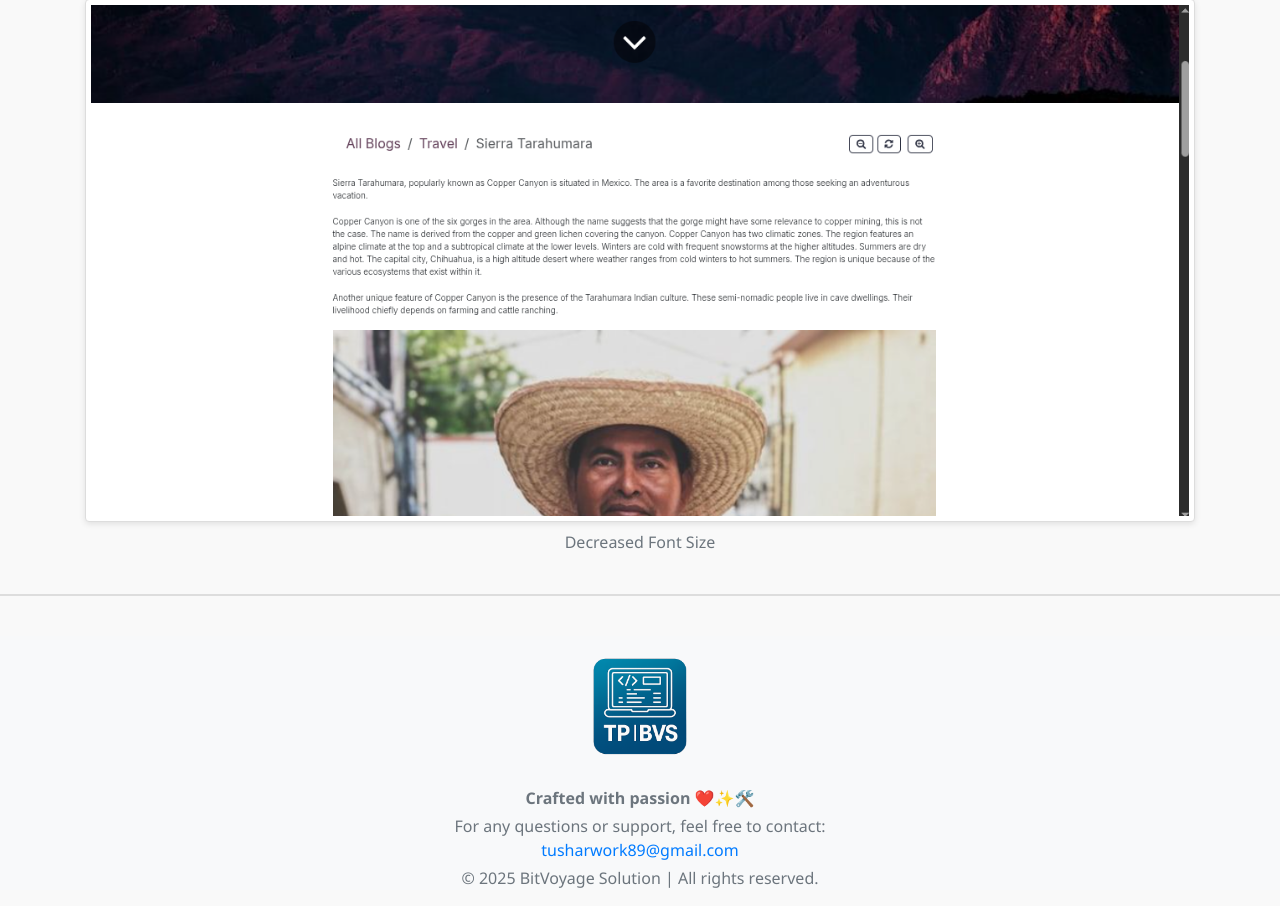
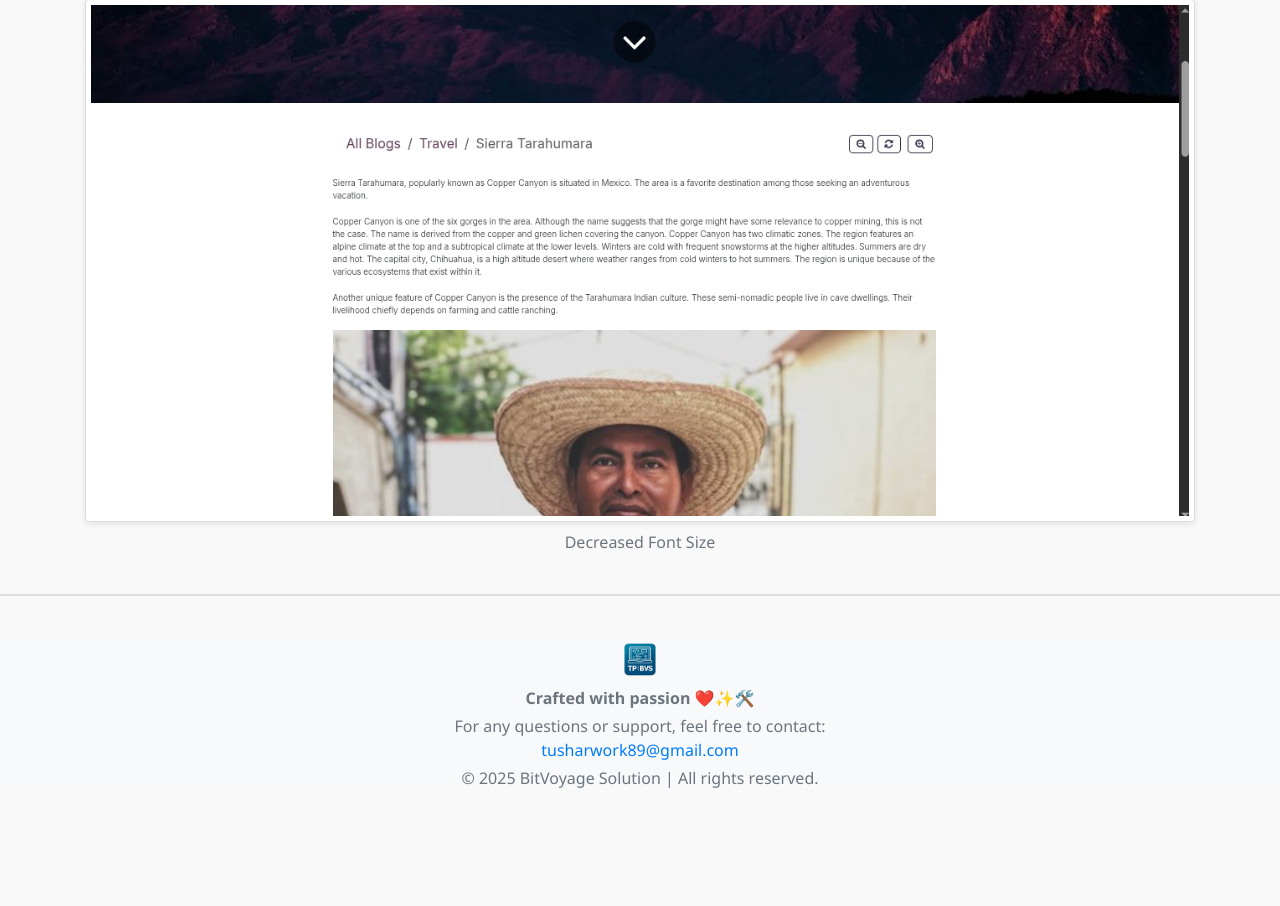
Before and after one commit to tusharbvs/odoo_apps, a plain HTML site: page bvs_website_font_countrol/static/description/index.html in a window 1280 px wide. Shown: the part 1411-2317 px from the top of the page. After the commit the page ends 2217 px from the top, so only its background shows below. Drawn offline with nearby package versions, Linux system fonts and the light colour scheme.

Commit message:
[ADD]image

```diff
--- a/bvs_website_font_countrol/static/description/index.html
+++ b/bvs_website_font_countrol/static/description/index.html
@@ -115,7 +115,7 @@
 
 <footer class="footer mt-1 bg-light text-center">
   <div class="container">
-    <img src="logo.png" alt="Company Logo" style="max-height: 150px;" />
+    <img src="logo.png" alt="Company Logo" style="max-height: 50px;" />
     <p class="text-muted mb-1"><strong>Crafted with passion ❤️✨🛠️</strong></p>
     <p class="text-muted mb-1">
       For any questions or support, feel free to contact:<br>
```
